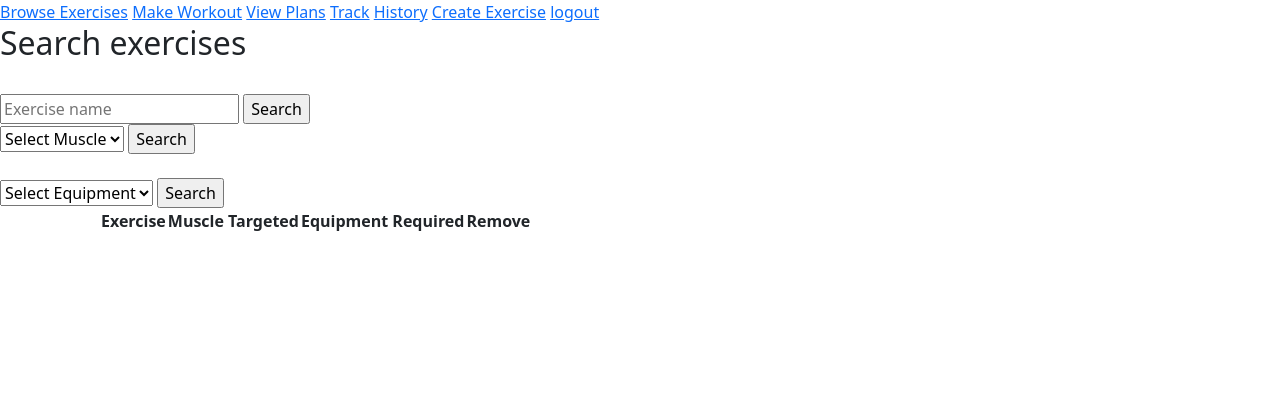
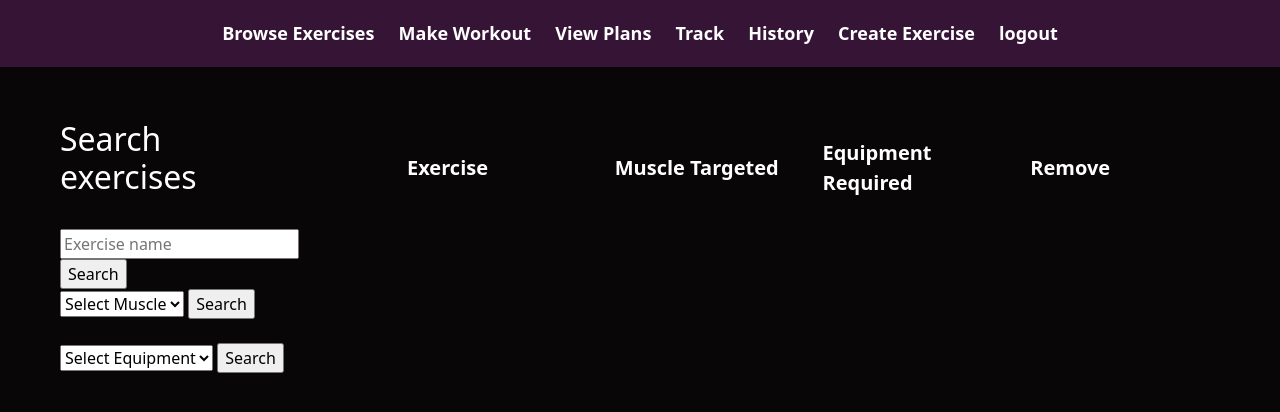
Before and after one commit to etcheekes/LiftIt, a Flask app: page /browse in a window 1280 px wide. Shown: the top 412 px of the page. Run offline with Flask 2, Linux system fonts and the light colour scheme; a user stored in the database is signed in; data comes from the database, SQL or seed files in the repository; lists and menus that the app fills with data are empty; some libraries are stand-ins or nearby versions.

Commit message:
added CSS rules

```diff
--- a/static/styles.css
+++ b/static/styles.css
@@ -1,4 +1,77 @@
-.center {
+
+    /* customize navigation bar*/
+nav {
+    position: fixed;
+    top: 0;
+    left: 0;
+    right: 0;
+    padding:20px;
     margin-left: auto;
     margin-right: auto;
+    width: 100%;
+    text-align: center;
+    background-color: #361436;
 }
+
+    /* customize navigation bar links*/
+nav a {
+    font-weight: normal;
+    padding: 10px 10px;
+    color: rgb(255, 255, 255);
+    text-decoration: none;
+    font-weight: bold;
+    font-size: 18px;
+}
+
+/* position div elements side-by-side */
+
+.side-by-side {
+    display: flex;
+    padding: 10px 10px 10px 30px;
+  }
+
+
+/* shift element */
+.move-right {
+    position: absolute;
+    left: calc(100% - 77%);
+  }
+
+h2 {
+    color: rgb(255, 255, 255);
+}
+
+body {
+    /* stop body colliding with navigation bar*/
+    position: relative;
+    padding: 30px;
+    top: 80px;
+    background-color: #080606;
+}
+
+form {
+    color: rgb(255, 255, 255);
+}
+
+table {
+    border-collapse: collapse;
+    width: 100%;
+    color: rgb(255, 255, 255);
+    margin: 0 auto;
+    text-align: center;
+    table-layout: fixed;
+    width: 100%;
+  }
+
+th, td {
+  text-align: left;
+  padding: 8px;
+}
+
+th {
+  font-size: 20px;
+}
+
+
+
+/* pin element in place unless user scrolls */
```
